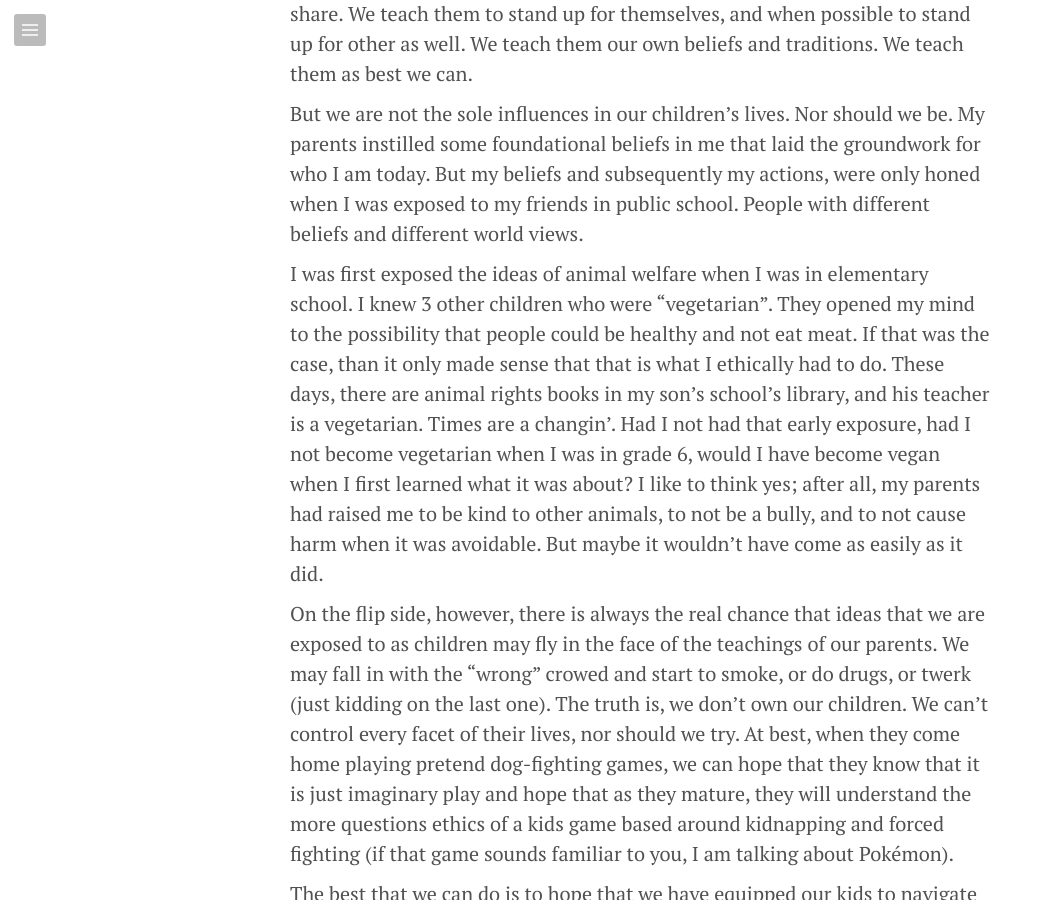
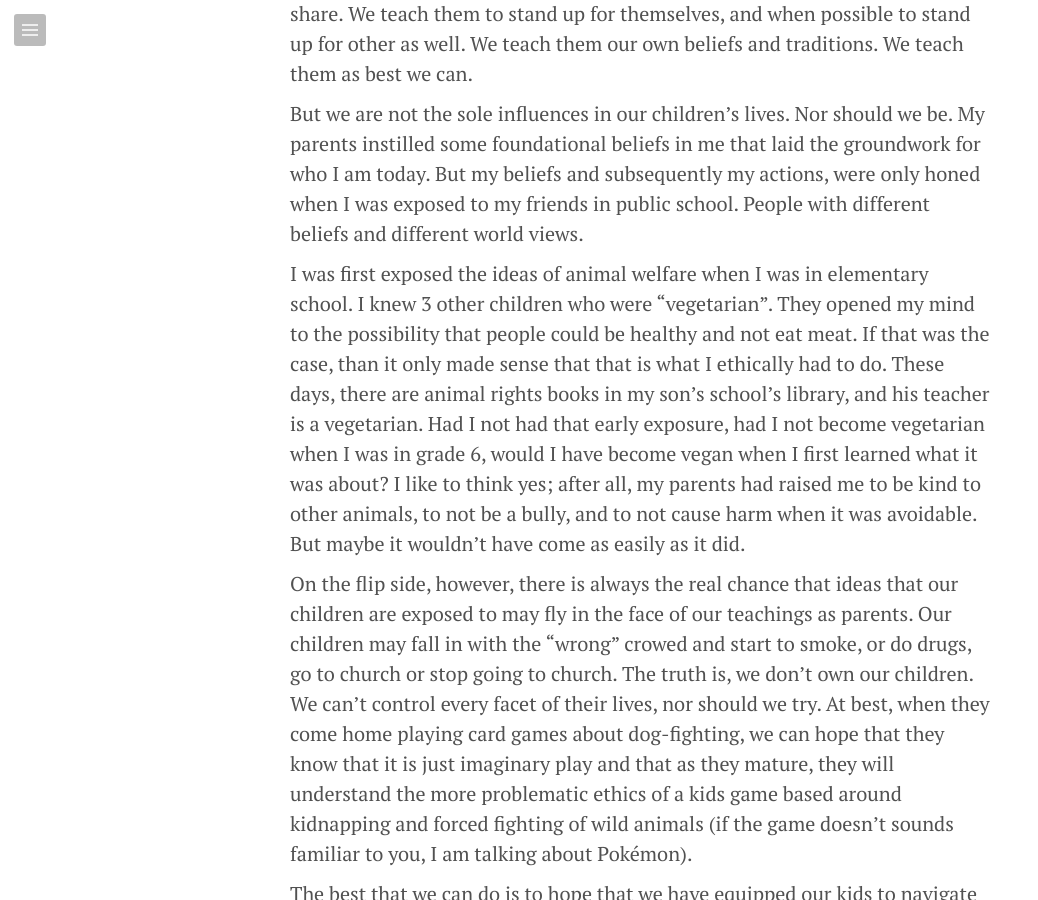
Before and after one commit to poupartfarms/poupartfarms.github.io, a Jekyll site: the page built from _posts/2015-06-06-public-school-perils.md, in a window 1280 px wide and 900 px high, scrolled down 1181 px. Shown: the whole window, without its empty margins (0-1038 px from the left). Built offline with Jekyll 4.4.1, drawn with Linux system fonts in a browser that asks for light colours; Markdown is read by kramdown in place of the engine named in the settings; comment, search, counter and statistics services are not loaded.

Commit message:
editorial cleanup.

```diff
--- a/_posts/2015-06-06-public-school-perils.md
+++ b/_posts/2015-06-06-public-school-perils.md
@@ -15,8 +15,8 @@ This was a hard lesson for me to learn. As parents, we try to teach our children
 
 But we are not the sole influences in our children's lives.  Nor should we be. My parents instilled some foundational beliefs in me that laid the groundwork for who I am today. But my beliefs and subsequently my actions, were only honed when I was exposed to my friends in public school. People with different beliefs and different world views.
 
-I was first exposed the ideas of animal welfare when I was in elementary school. I knew 3 other children who were “vegetarian”. They opened my mind to the possibility that people could be healthy and not eat meat. If that was the case, than it only made sense that that is what I ethically had to do.  These days, there are animal rights books in my son's school's library, and his teacher is a vegetarian. Times are a changin’. Had I not had that early exposure, had I not become vegetarian when I was in grade 6, would I have become vegan when I first learned what it was about?  I like to think yes; after all, my parents had raised me to be kind to other animals, to not be a bully, and to not cause harm when it was avoidable.  But maybe it wouldn’t have come as easily as it did.
+I was first exposed the ideas of animal welfare when I was in elementary school. I knew 3 other children who were “vegetarian”. They opened my mind to the possibility that people could be healthy and not eat meat. If that was the case, than it only made sense that that is what I ethically had to do.  These days, there are animal rights books in my son's school's library, and his teacher is a vegetarian. Had I not had that early exposure, had I not become vegetarian when I was in grade 6, would I have become vegan when I first learned what it was about?  I like to think yes; after all, my parents had raised me to be kind to other animals, to not be a bully, and to not cause harm when it was avoidable.  But maybe it wouldn’t have come as easily as it did.
 
-On the flip side, however, there is always the real chance that ideas that we are exposed to as children may fly in the face of the teachings of our parents.  We may fall in with the “wrong” crowed and start to smoke, or do drugs, or twerk (just kidding on the last one).  The truth is, we don’t own our children. We can’t control every facet of their lives, nor should we try. At best, when they come home playing pretend dog-fighting games, we can hope that they know that it is just imaginary play and hope that as they mature, they will understand the more questions ethics of a kids game based around kidnapping and forced fighting (if that game sounds familiar to you, I am talking about Pokémon).
+On the flip side, however, there is always the real chance that ideas that our children are exposed to may fly in the face of our teachings as parents. Our children may fall in with the “wrong” crowed and start to smoke, or do drugs, go to church or stop going to church. The truth is, we don’t own our children. We can’t control every facet of their lives, nor should we try. At best, when they come home playing card games about dog-fighting, we can hope that they know that it is just imaginary play and that as they mature, they will understand the more problematic ethics of a kids game based around kidnapping and forced fighting of wild animals (if the game doesn’t sounds familiar to you, I am talking about Pokémon).
 
 The best that we can do is to hope that we have equipped our kids to navigate these issues for themselves, and hopefully, they know that we will always be there to help guide them when they need it.
```
